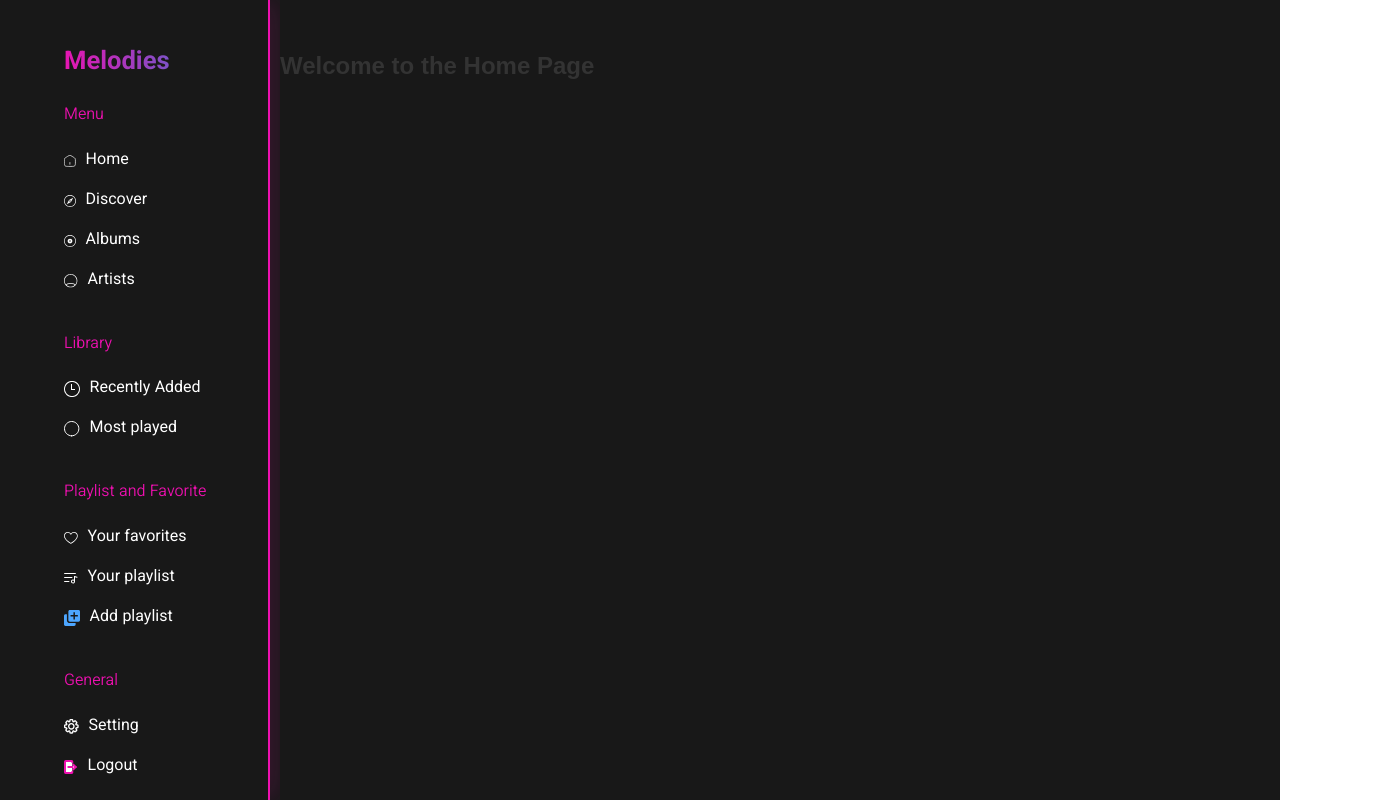
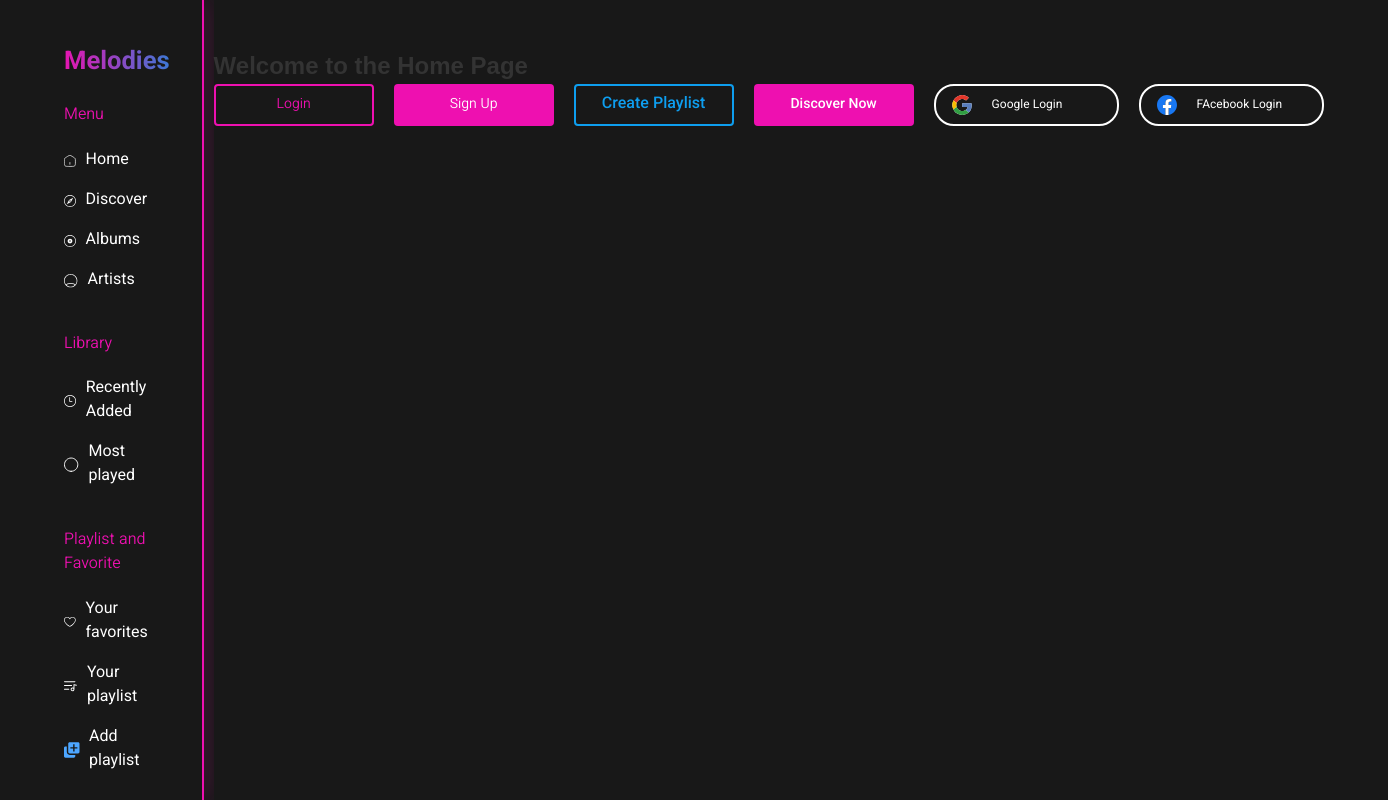
Before and after one commit to korbulak-gulizar/Meledios-Solo-Proje, a React (Vite) app: page / in a window 1280 px wide. Shown: the top 800 px of the page, 1388 px wide, since content can reach past the window. Built offline with nearby package versions, Linux system fonts and the light colour scheme.

Commit message:
Buttonlar Yapildi, Efectler verildi, Hepsi Homepage sayfasinda denendi.

```diff
--- a/src/Components/Buttons/Button.module.scss
+++ b/src/Components/Buttons/Button.module.scss
@@ -1,14 +1,212 @@
-@use '../../styles/mixins' as *;
+@use "../../styles/mixins" as *;
+@use "/src/styles/variables" as *;
 
 .btn_container {
-        background-color: pink;
-        @include flex-center;
-        display: flex;
-        justify-content: center;
-        align-items: center;
+  background-color: pink;
+  @include flex-center;
+  display: flex;
+  justify-content: center;
+  align-items: center;
+  .btn {
+    border-radius: 4px;
+    min-width: 160px;
+    min-height: 36px;
+  }
+}
 
+.primary {
+  background-color: #ee10b0;
+  color: white;
+  padding: 6px 16px;
+  border: none;
+  cursor: pointer;
+  border-radius: 4px;
+  min-width: 160px;
+  min-height: 36px;
+  font-family: $font-primary;
+  font-weight: 300;
+  font-size: 14px;
+  transition: transform 0.2s ease, box-shadow 0.2s ease;
 
-    .btn{
-        background-color:red
-    }
+  &:hover {
+    background: linear-gradient(
+      90.07deg,
+      #ee10b0 -4.82%,
+      rgba(14, 158, 239, 0.92) 127.01%
+    );
+    transform: translateY(-2px);
+    box-shadow: 0 4px 8px #0e9eef;
+  }
 }
+
+.secondary {
+  background-color: transparent;
+  border: 2px solid #ee10b0;
+  color: #ee10b0;
+  padding: 6px 16px;
+
+  cursor: pointer;
+  font-family: 14px;
+  border-radius: 4px;
+  min-width: 160px;
+  min-height: 36px;
+  font-family: $font-primary;
+  font-weight: 300;
+  font-size: 14px;
+
+  transition: transform 0.2s ease, box-shadow 0.2s ease;
+
+  &:hover {
+    background: linear-gradient(
+      90.07deg,
+      #ee10b0 -4.82%,
+      rgba(14, 158, 239, 0.92) 127.01%
+    );
+    transform: translateY(-2px);
+    box-shadow: 0 4px 8px #0e9eef;
+  }
+}
+.createPlayList {
+  background-color: transparent;
+  border: 2px solid #0e9eef;
+  color: #0e9eef;
+  padding: 6px 16px;
+
+  cursor: pointer;
+  font-family: 14px;
+  border-radius: 4px;
+  min-width: 160px;
+  min-height: 36px;
+  font-family: $font-primary;
+  font-weight: 500;
+  font-size: 16px;
+
+  transition: transform 0.2s ease, box-shadow 0.2s ease;
+
+  &:hover {
+    background: linear-gradient(
+      90.07deg,
+      #ee10b0 -4.82%,
+      rgba(14, 158, 239, 0.92) 127.01%
+    );
+    transform: translateY(-2px);
+    box-shadow: 0 4px 8px #0e9eef;
+  }
+}
+.discoverNow {
+  background-color: #ee10b0;
+  color: white;
+  padding: 6px 16px;
+  border: none;
+  cursor: pointer;
+  font-family: 16px;
+  border-radius: 4px;
+  min-width: 160px;
+  min-height: 36px;
+  font-family: $font-primary;
+  font-weight: 500;
+  font-size: 14px;
+
+  transition: transform 0.2s ease, box-shadow 0.2s ease;
+
+  &:hover {
+    background: linear-gradient(
+      90.07deg,
+      #ee10b0 -4.82%,
+      rgba(14, 158, 239, 0.92) 127.01%
+    );
+    transform: translateY(-2px);
+    box-shadow: 0 4px 8px #0e9eef;
+  }
+}
+
+.blueSignUp {
+  background-color: #0e9eef;
+  color: white;
+  padding: 6px 16px;
+  border: none;
+  cursor: pointer;
+  font-family: 16px;
+  border-radius: 4px;
+  min-width: 56px;
+  min-height: 25px;
+  font-family: $font-primary;
+  font-weight: 700;
+  font-size: 14px;
+
+  transition: transform 0.2s ease, box-shadow 0.2s ease;
+
+  &:hover {
+    background: linear-gradient(
+      90.07deg,
+      #ee10b0 -4.82%,
+      rgba(14, 158, 239, 0.92) 127.01%
+    );
+    transform: translateY(-2px);
+    box-shadow: 0 4px 8px #0e9eef;
+  }
+}
+
+.google {
+  background-color: #181818;
+  color: white;
+  padding: 6px 16px;
+  border: 2px solid white;
+  cursor: pointer;
+  font-family: 16px;
+  border-radius: 20px;
+  min-width: 185px;
+  min-height: 42px;
+  font-family: $font-primary;
+  font-weight: 400;
+  font-size: 12px;
+
+  display: flex;
+  align-items: center;
+  justify-content: flex-start;
+  gap: 20px;
+
+  transition: transform 0.2s ease, box-shadow 0.2s ease;
+
+  &:hover {
+    background: linear-gradient(
+      90.07deg,
+      #ee10b0 -4.82%,
+      rgba(14, 158, 239, 0.92) 127.01%
+    );
+    transform: translateY(-2px);
+    box-shadow: 0 4px 8px #0e9eef;
+  }
+}
+
+.facebook {
+  background-color: #181818;
+  color: white;
+  padding: 6px 16px;
+  border: 2px solid white;
+  cursor: pointer;
+  font-family: 16px;
+  border-radius: 20px;
+  min-width: 185px;
+  min-height: 42px;
+  font-family: $font-primary;
+  font-weight: 400;
+  font-size: 12px;
+
+  display: flex;
+  align-items: center;
+  justify-content: flex-start;
+  gap: 20px;
+
+  transition: transform 0.2s ease, box-shadow 0.2s ease;
+
+  &:hover {
+    background: linear-gradient(
+      90.07deg,
+      #ee10b0 -4.82%,
+      rgba(14, 158, 239, 0.92) 127.01%
+    );
+    transform: translateY(-2px);
+    box-shadow: 0 4px 8px #0e9eef;
+  }
+}
--- a/src/Components/Buttons/Button.tsx
+++ b/src/Components/Buttons/Button.tsx
@@ -1,11 +1,23 @@
 import React from "react";
 import styles from "./Button.module.scss";
 
-const Button = () => {
+type ButtonProbs = {
+  variant?: string;
+  label?: string;
+  icon?: React.ReactNode;
+  className?: string;
+};
+
+const Button = ({ variant, label, icon, className }: ButtonProbs) => {
   return (
-    <div className={styles.btn_container}>
-      <button className={styles.btn}>Click Me</button>
-    </div>
+    <button
+      className={`${styles.btn} ${styles[variant || "primary"]}${
+        className || ""
+      }`}
+    >
+      {icon && <span className={styles.icon}>{icon}</span>}
+      {label}
+    </button>
   );
 };
 
--- /dev/null
+++ b/src/Components/Buttons/iconsButtons.tsx
@@ -0,0 +1,63 @@
+export const GoogleIcon = () => (
+  <svg
+    width="20"
+    height="20"
+    viewBox="0 0 20 20"
+    fill="none"
+    xmlns="http://www.w3.org/2000/svg"
+  >
+    <g clip-path="url(#clip0_1_3726)">
+      <path
+        d="M6.96718 0.657779C4.96887 1.35101 3.24553 2.66679 2.05029 4.41184C0.855051 6.1569 0.250915 8.23925 0.32662 10.353C0.402325 12.4668 1.15388 14.5006 2.47089 16.1557C3.78791 17.8108 5.60096 18.9999 7.64374 19.5484C9.29987 19.9757 11.035 19.9945 12.7 19.6031C14.2083 19.2643 15.6028 18.5396 16.7469 17.5C17.9376 16.3849 18.8019 14.9663 19.2469 13.3968C19.7303 11.69 19.8164 9.89519 19.4984 8.14997H10.1984V12.0078H15.5844C15.4767 12.6231 15.2461 13.2103 14.9062 13.7344C14.5663 14.2585 14.1241 14.7086 13.6062 15.0578C12.9486 15.493 12.2072 15.7857 11.4297 15.9172C10.6499 16.0622 9.85008 16.0622 9.0703 15.9172C8.27992 15.7539 7.53224 15.4277 6.87499 14.9593C5.81897 14.2118 5.02605 13.1498 4.60937 11.925C4.18576 10.6771 4.18576 9.32437 4.60937 8.07653C4.90597 7.20187 5.39629 6.40549 6.04374 5.74684C6.78467 4.97926 7.7227 4.43059 8.75492 4.16102C9.78715 3.89146 10.8737 3.91142 11.8953 4.21872C12.6934 4.4636 13.4233 4.89165 14.0266 5.46872C14.6338 4.86455 15.2401 4.25882 15.8453 3.65153C16.1578 3.32497 16.4984 3.01403 16.8062 2.67965C15.8852 1.82265 14.8041 1.15575 13.625 0.717154C11.4777 -0.0625494 9.12808 -0.0835031 6.96718 0.657779Z"
+        fill="white"
+      />
+      <path
+        d="M6.96718 0.657806C9.12791 -0.08398 11.4775 -0.0635778 13.625 0.715618C14.8044 1.1572 15.8849 1.82731 16.8047 2.68749C16.4922 3.02187 16.1625 3.33437 15.8437 3.65937C15.2375 4.26458 14.6318 4.8677 14.0266 5.46874C13.4233 4.89168 12.6934 4.46362 11.8953 4.21874C10.874 3.91037 9.78752 3.88926 8.75502 4.15772C7.72253 4.42618 6.78392 4.97384 6.04218 5.74062C5.39473 6.39927 4.90441 7.19564 4.60781 8.07031L1.36874 5.56249C2.52813 3.26337 4.53554 1.50472 6.96718 0.657806Z"
+        fill="#E33629"
+      />
+      <path
+        d="M0.509389 8.04688C0.683357 7.18402 0.972398 6.34843 1.36876 5.5625L4.60783 8.07656C4.18422 9.3244 4.18422 10.6772 4.60783 11.925C3.52866 12.7583 2.44897 13.5958 1.36876 14.4375C0.376812 12.463 0.0742836 10.2133 0.509389 8.04688Z"
+        fill="#F8BD00"
+      />
+      <path
+        d="M10.1984 8.14844H19.4984C19.8164 9.89366 19.7303 11.6885 19.2469 13.3953C18.8019 14.9648 17.9376 16.3834 16.7469 17.4984C15.7016 16.6828 14.6516 15.8734 13.6063 15.0578C14.1245 14.7082 14.5668 14.2576 14.9067 13.733C15.2467 13.2084 15.4771 12.6205 15.5844 12.0047H10.1984C10.1969 10.7203 10.1984 9.43437 10.1984 8.14844Z"
+        fill="#587DBD"
+      />
+      <path
+        d="M1.36719 14.4375C2.4474 13.6042 3.52708 12.7667 4.60625 11.925C5.02376 13.1504 5.81782 14.2124 6.875 14.9594C7.5343 15.4256 8.28359 15.7492 9.075 15.9094C9.85477 16.0545 10.6546 16.0545 11.4344 15.9094C12.2119 15.778 12.9533 15.4853 13.6109 15.05C14.6562 15.8657 15.7063 16.675 16.7516 17.4907C15.6076 18.5309 14.2132 19.2561 12.7047 19.5954C11.0397 19.9868 9.30457 19.968 7.64844 19.5407C6.3386 19.1909 5.11512 18.5744 4.05469 17.7297C2.93239 16.8385 2.01568 15.7156 1.36719 14.4375Z"
+        fill="#319F43"
+      />
+    </g>
+    <defs>
+      <clipPath id="clip0_1_3726">
+        <rect width="20" height="20" fill="white" />
+      </clipPath>
+    </defs>
+  </svg>
+);
+
+export const FacebookIcon = () => (
+  <svg
+    width="20"
+    height="20"
+    viewBox="0 0 20 20"
+    fill="none"
+    xmlns="http://www.w3.org/2000/svg"
+  >
+    <g clip-path="url(#clip0_1_3734)">
+      <path
+        d="M20 10C20 4.47719 15.5228 0 10 0C4.47719 0 0 4.47719 0 10C0 14.9912 3.65687 19.1284 8.4375 19.8785V12.8906H5.89844V10H8.4375V7.79687C8.4375 5.29062 9.93047 3.90625 12.2147 3.90625C13.3088 3.90625 14.4531 4.10156 14.4531 4.10156V6.5625H13.1922C11.9499 6.5625 11.5625 7.33336 11.5625 8.12422V10H14.3359L13.8926 12.8906H11.5625V19.8785C16.3431 19.1284 20 14.9913 20 10Z"
+        fill="#1877F2"
+      />
+      <path
+        d="M13.8926 12.8906L14.3359 10H11.5625V8.12422C11.5625 7.33328 11.9499 6.5625 13.1922 6.5625H14.4531V4.10156C14.4531 4.10156 13.3088 3.90625 12.2146 3.90625C9.93047 3.90625 8.4375 5.29063 8.4375 7.79688V10H5.89844V12.8906H8.4375V19.8785C8.95439 19.9595 9.4768 20.0001 10 20C10.5232 20.0002 11.0456 19.9595 11.5625 19.8785V12.8906H13.8926Z"
+        fill="white"
+      />
+    </g>
+    <defs>
+      <clipPath id="clip0_1_3734">
+        <rect width="20" height="20" fill="white" />
+      </clipPath>
+    </defs>
+  </svg>
+);
--- a/src/pages/Home/Home.tsx
+++ b/src/pages/Home/Home.tsx
@@ -1,7 +1,27 @@
+import Button from "../../Components/Buttons/Button";
+import {
+  FacebookIcon,
+  GoogleIcon,
+} from "../../Components/Buttons/iconsButtons";
 const Home = () => {
   return (
     <div>
       <h1>Welcome to the Home Page</h1>
+      <header>
+        <div style={{ display: "flex", gap: "20px" }}>
+          <Button variant="secondary" label="Login" />
+          <Button variant="primary" label="Sign Up" />
+          <Button variant="createPlayList" label="Create Playlist" />
+          <Button variant="discoverNow" label="Discover Now" />
+
+          <Button variant="google" icon={<GoogleIcon />} label="Google Login" />
+          <Button
+            variant="facebook"
+            icon={<FacebookIcon />}
+            label="FAcebook Login"
+          />
+        </div>
+      </header>
     </div>
   );
 };
```
